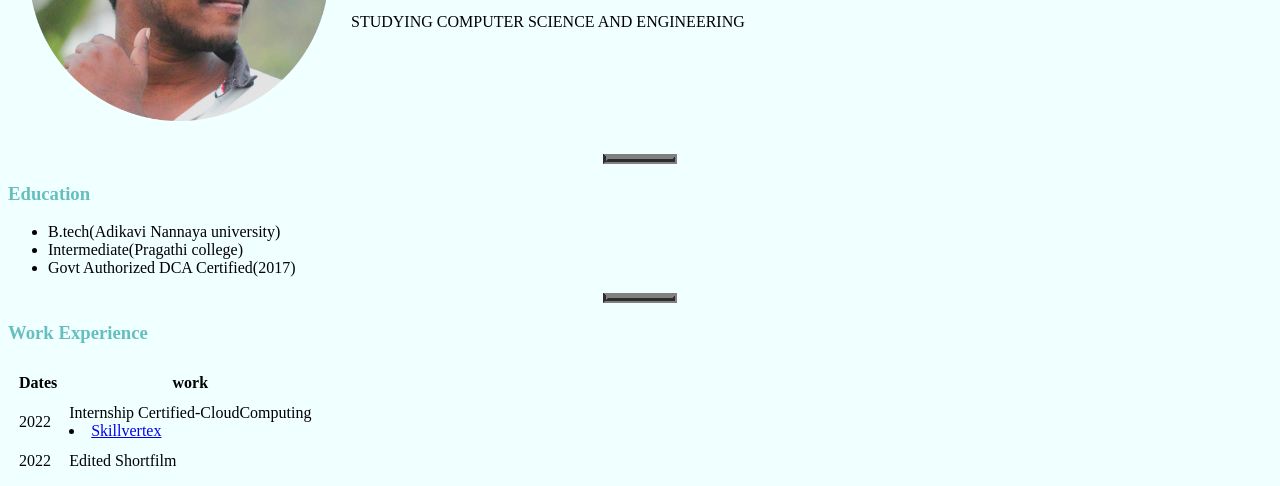
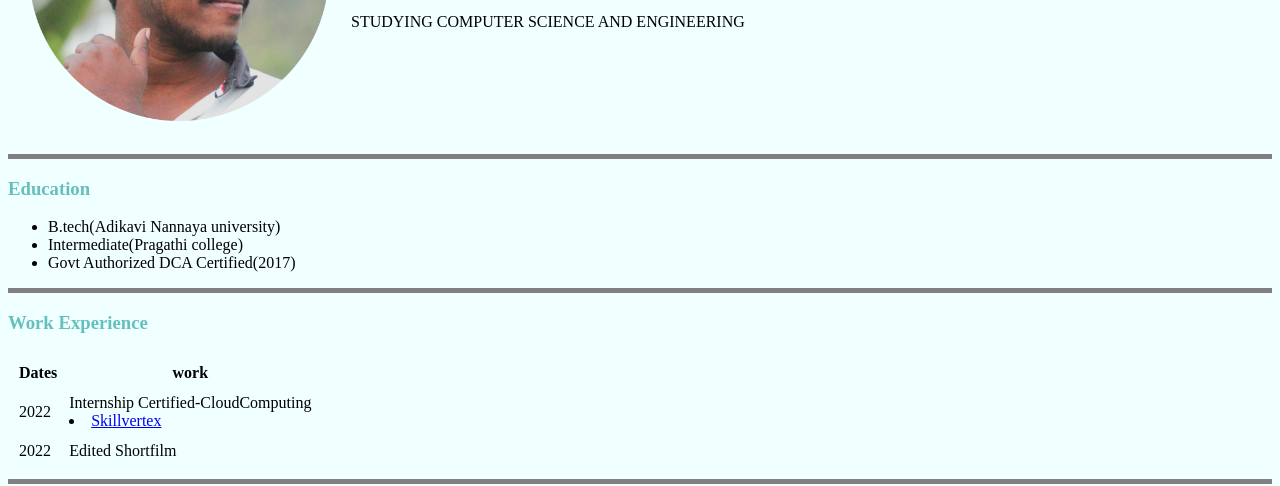
Before and after one commit to rishiraj06/cv, a plain HTML site: page index.html in a window 1280 px wide. Shown: the part 208-694 px from the top of the page. Drawn offline with Linux system fonts and the light colour scheme.

Commit message:
Update style.css

```diff
--- a/css/style.css
+++ b/css/style.css
@@ -13,9 +13,9 @@ background-color:#66BFBF;
 
 
 hr{
-    border-style:groove;
+    border-style:none;
     border-top-style:solid;
     border-color:grey;
     border-width: 5px;
-    width:5%;
+    width:100%;
 }
```
